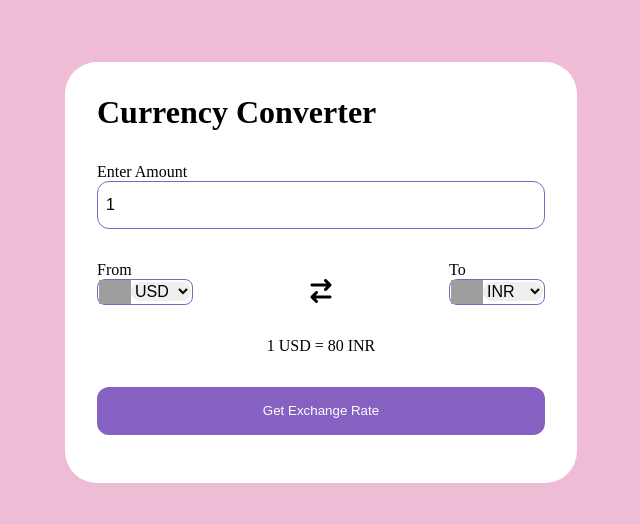
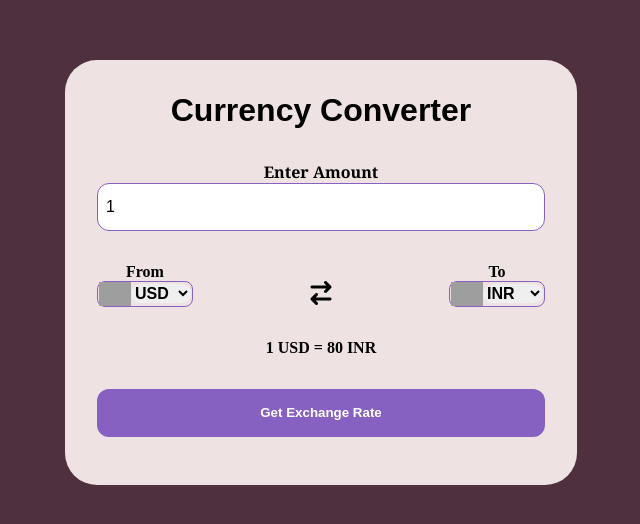
Before and after one commit to divyanshgoyal777/Currency-Converter, a plain HTML site: page index.html in a window 1280 px wide. Shown: the part 128-652 px from the top of the page, without its empty margins (319-959 px from the left). Drawn offline with Linux system fonts and the light colour scheme; no server answers; grey boxes are pictures that could not be loaded.

Commit message:
Update style.css

```diff
--- a/style.css
+++ b/style.css
@@ -9,19 +9,33 @@ body {
     justify-content: center;
     align-items: center;
     min-height: 100vh;
-    background-color: #efbcd5;
+    background-color: #4e303f;
 }
 
 .container {
-    background-color: white;
+    background-color: rgb(238, 226, 226);
+    text-align: center;
     padding: 2rem;
     border-radius: 2rem;
     min-height: 45vh;
     width: 40vw;
 }
 
+h1{
+    font-family: Arial, Helvetica, sans-serif;
+}
+
+.amount p{
+    font-weight: 700;
+    font-family: Georgia, 'Times New Roman', Times, serif;
+}
+
 form {
     margin: 2rem 0 1rem 0;
+}
+
+form p, select{
+    font-weight: bold;
 }
 
 form select,
@@ -73,6 +87,7 @@ form input {
 .msg{
     margin: 2rem 0 2rem 0;
     text-align: center;
+    font-weight: bold;
 }
 
 form button{
@@ -80,8 +95,15 @@ form button{
     background-color: #8661c1;
     color: white;
     cursor: pointer;
+    font-weight: bold;
 }
 
 form button:hover{
     background-color: #723fc5;
 }
+
+@media screen and (max-width: 900px) {
+    .container {
+        width: 90vw;
+    }
+}
```
